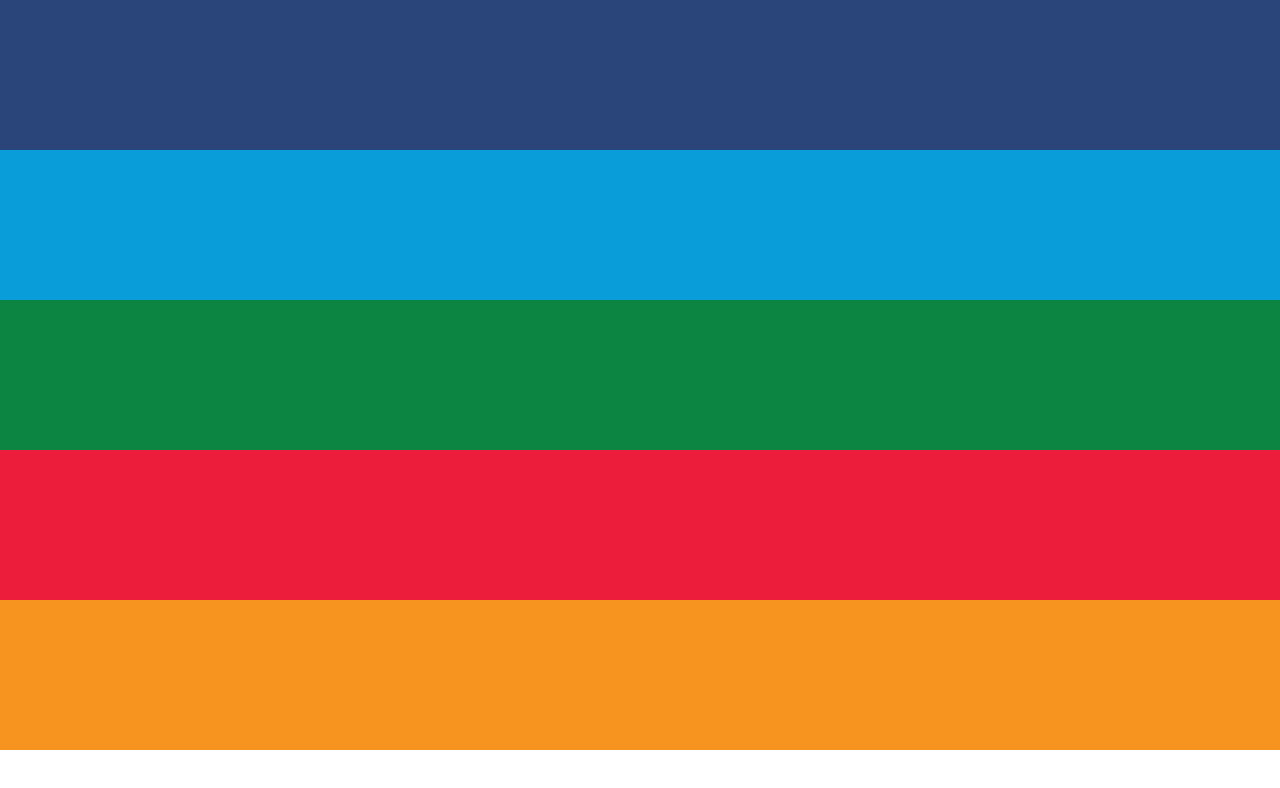
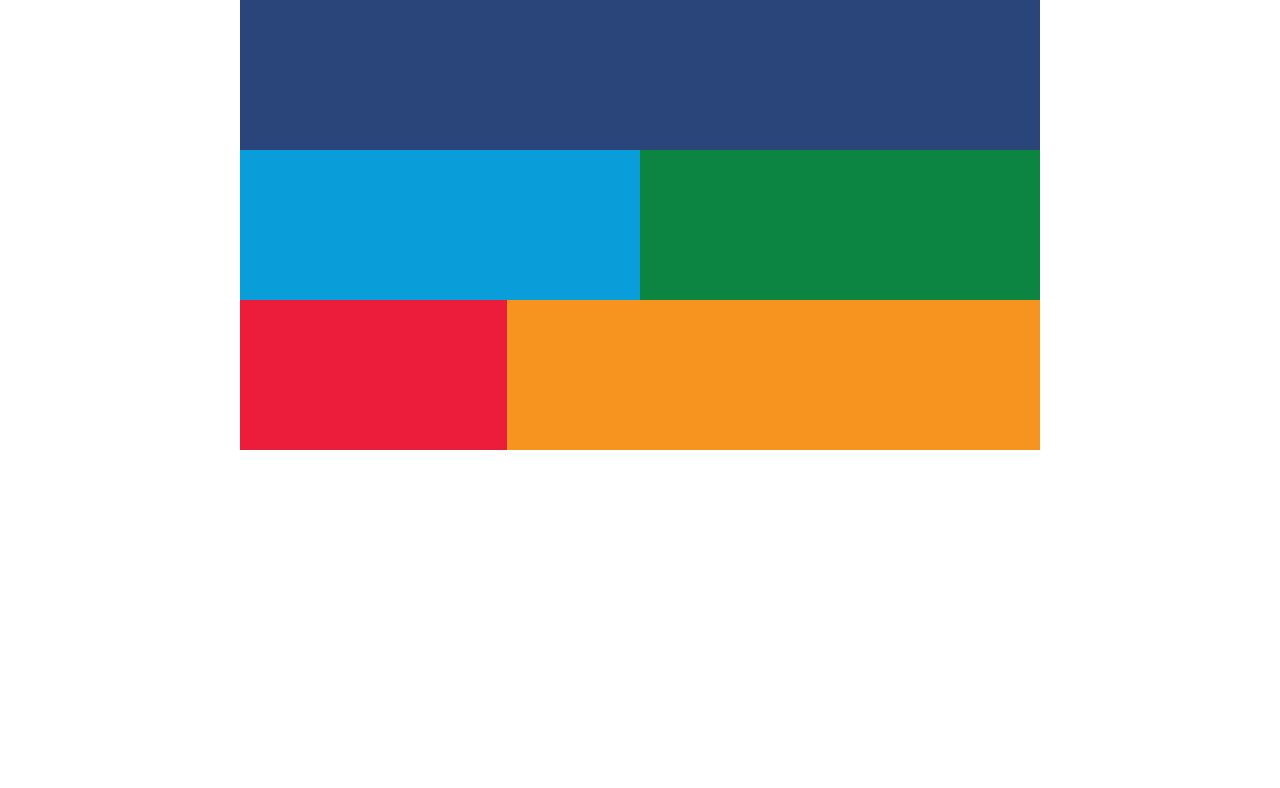
Before and after one commit to YangMac/udacity-front-end-foundations, a plain HTML site: page the-p3-exercise/pattern-mostly-fluid-quiz-blankcss.html in a window 1280 px wide. Drawn offline with Linux system fonts and the light colour scheme.

Commit message:
Feat: add breakpoints

```diff
--- a/the-p3-exercise/pattern-mostly-fluid-quiz-blankcss.html
+++ b/the-p3-exercise/pattern-mostly-fluid-quiz-blankcss.html
@@ -28,32 +28,32 @@
       }
 
       .dark_blue {
-        background-color: #2A457A;
+        background-color: #2a457a;
         color: #efefef;
       }
 
       .light_blue {
-        background-color: #099DD9;
+        background-color: #099dd9;
       }
 
       .green {
-        background-color: #0C8542;
+        background-color: #0c8542;
       }
 
       .lime {
-        background-color: rgb(179, 210, 52);
+        background-color: #b3d234;
       }
 
       .seafoam {
-        background-color: rgb(77, 190, 161);
+        background-color: #4dbea1;
       }
 
       .red {
-        background-color: #EC1D3B;
+        background-color: #ec1d3b;
       }
 
       .orange {
-        background-color: #F79420;
+        background-color: #f79420;
       }
     </style>
     <style type="text/css">
@@ -69,9 +69,26 @@
         width: 100%;
       }
 
-      @media screen and (max-width: 400px) {
-        .dark_blue {
-          color: blue;
+      @media screen and (min-width: 450px) {
+        .light_blue,
+        .green {
+          width: 50%;
+        }
+      }
+
+      @media screen and (min-width: 550px) {
+        .red {
+          width: 33.33%;
+        }
+        .orange {
+          width: 66.66%;
+        }
+      }
+
+      @media screen and (min-width: 800px) {
+        .container {
+          width: 800px;
+          margin : 0px auto;
         }
       }
     </style>
```
